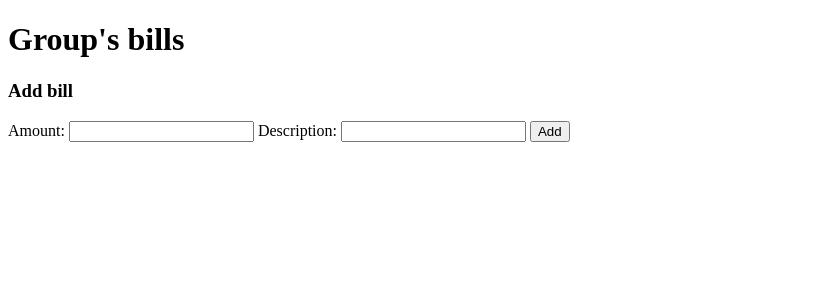
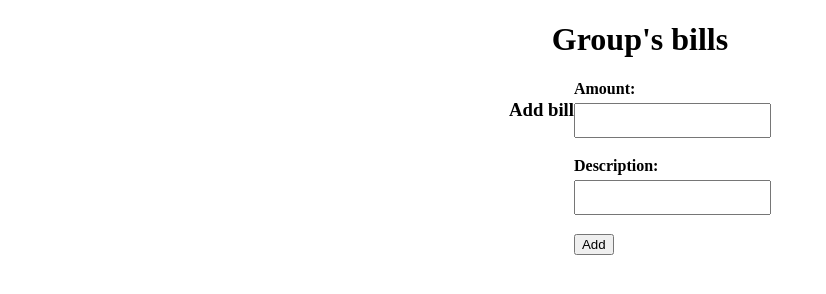
Before and after one commit to ArturV/NodeJS-BIllingSystem, a plain HTML site: page frontend/bills.html in a window 1280 px wide. Shown: the whole page, without its empty margins (0-826 px from the left). Drawn offline with Linux system fonts and the light colour scheme.

Commit message:
added styles

```diff
--- a/frontend/bills.html
+++ b/frontend/bills.html
@@ -4,7 +4,7 @@
     <meta charset="UTF-8" />
     <meta http-equiv="X-UA-Compatible" content="IE=edge" />
     <meta name="viewport" content="width=device-width, initial-scale=1.0" />
-    <link rel="stylesheet" href="style.css" />
+    <link rel="stylesheet" href="./style.css" />
     <title>Groups bills</title>
   </head>
   <body>
--- a/frontend/style.css
+++ b/frontend/style.css
@@ -0,0 +1,67 @@
+#formArea {
+  /*
+  display: block;
+  text-align: center;
+  width: 985px;
+  margin: 0 auto;
+  */
+  display: flex;
+  justify-content: center;
+  align-items: left;
+}
+
+#wrapper {
+  display: block;
+  text-align: center;
+
+  margin: 0 auto;
+}
+
+h1 {
+  text-align: center;
+}
+
+h3 {
+  text-align: left;
+}
+/*
+form {
+  display: inline-block;
+  margin-left: auto;
+  margin-right: auto;
+  text-align: left;
+  width: 300px;
+}
+*/
+label {
+  font-weight: bold;
+  margin-bottom: 10px;
+}
+input {
+  display: block;
+  margin: 0 auto; /* center the element horizontally */
+  padding: 8px;
+  margin: 5px 0;
+  margin-bottom: 19px;
+}
+/*
+input[type="text"] {
+  padding: 10px;
+  margin: 5px 0;
+}
+
+input[type="number"] {
+  padding: 10px;
+  margin: 10px 0;
+}
+
+input[type="password"] {
+  padding: 10px;
+  margin: 10px 0;
+}
+
+input[type="email"] {
+  padding: 10px;
+  margin: 10px 0;
+}
+*/
```
Also changed, not shown: frontend/groups.html (+1 -1 lines), frontend/login.html (+5 -3 lines), frontend/register.html (+5 -5 lines).
